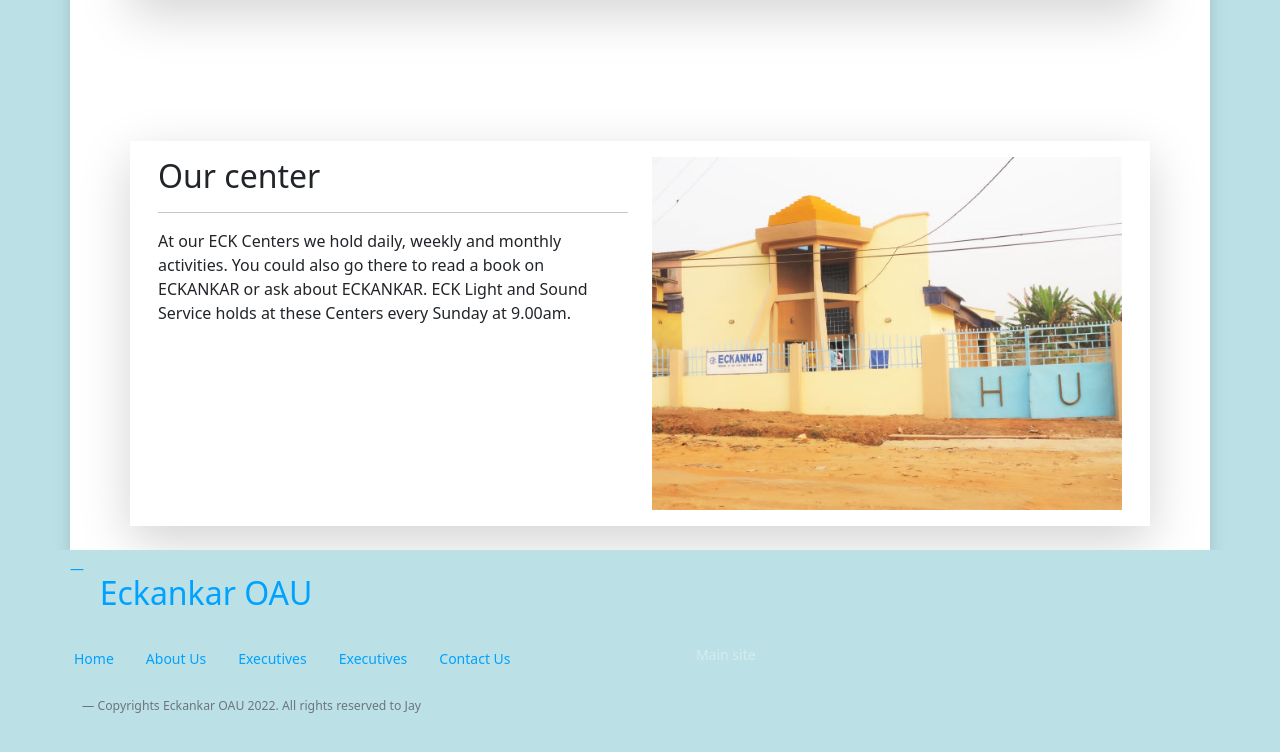
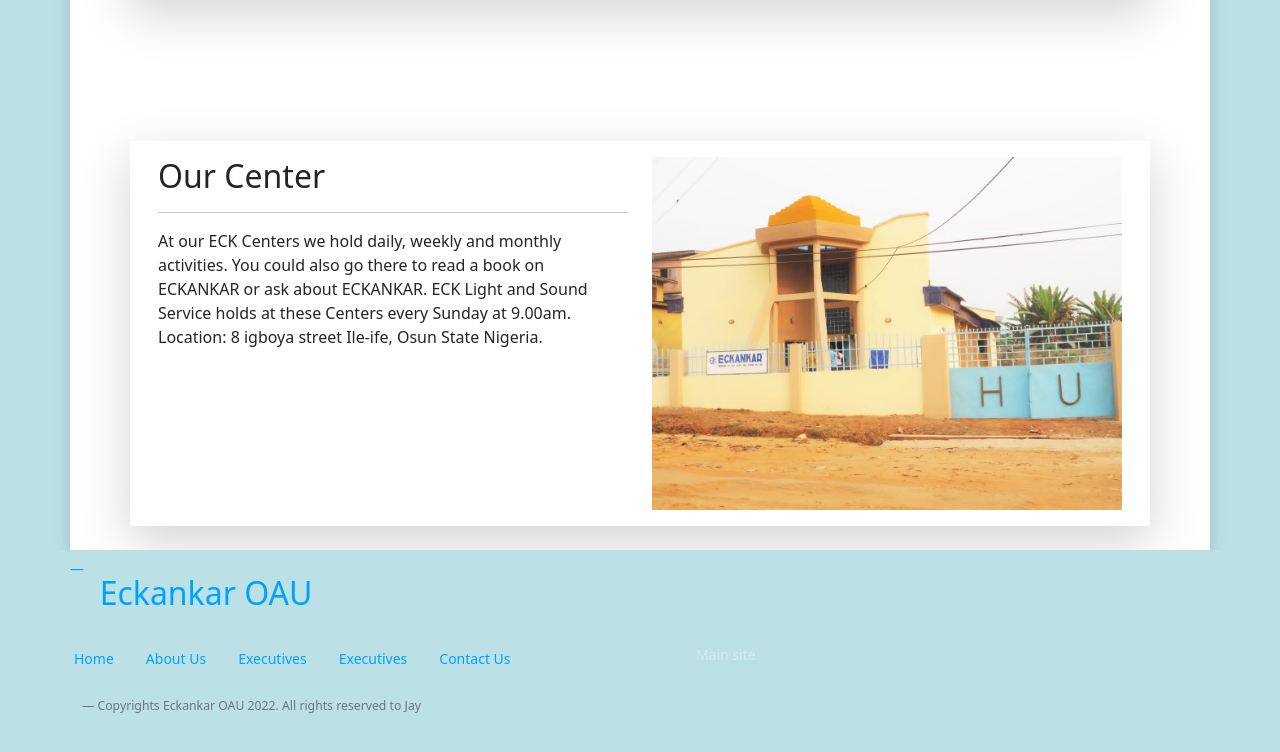
Before and after one commit to Dubjay18/EckOAU, a plain HTML site: page index.html in a window 1280 px wide. Shown: the part 2127-2879 px from the top of the page. Drawn offline with nearby package versions, Linux system fonts and the light colour scheme.

Commit message:
last commit

```diff
--- a/index.html
+++ b/index.html
@@ -134,9 +134,11 @@
 
           </div><br/><br/><br/><br/><br/><br/>
           <div class="row p-3  mx-lg-5 shadow-lg">
-            <div class="col-md-6"><h2>Our center</h2>
+            <div class="col-md-6"><h2>Our Center</h2>
               <hr>
-              <p>At our ECK Centers we hold daily, weekly and monthly activities. You could also go there to read a book on ECKANKAR or ask about ECKANKAR. ECK Light and Sound Service holds at these Centers every Sunday at 9.00am.</p></div>
+              <p>At our ECK Centers we hold daily, weekly and monthly activities. You could also go there to read a book on ECKANKAR or ask about ECKANKAR. ECK Light and Sound Service holds at these Centers every Sunday at 9.00am.
+                Location: 8 igboya street Ile-ife, Osun State Nigeria.
+              </p></div>
             <div class="col-md-6"><img src="images/IMG-20220222-WA0017.jpg" alt="" style="object-fit: contain" class="w-100"></div>
 
           </div>
```
Also changed, not shown: pages/Contact.html (+2 -2 lines), pages/StaffAdvisers.html (+0 -20 lines), style.css (+1 -129 lines).
